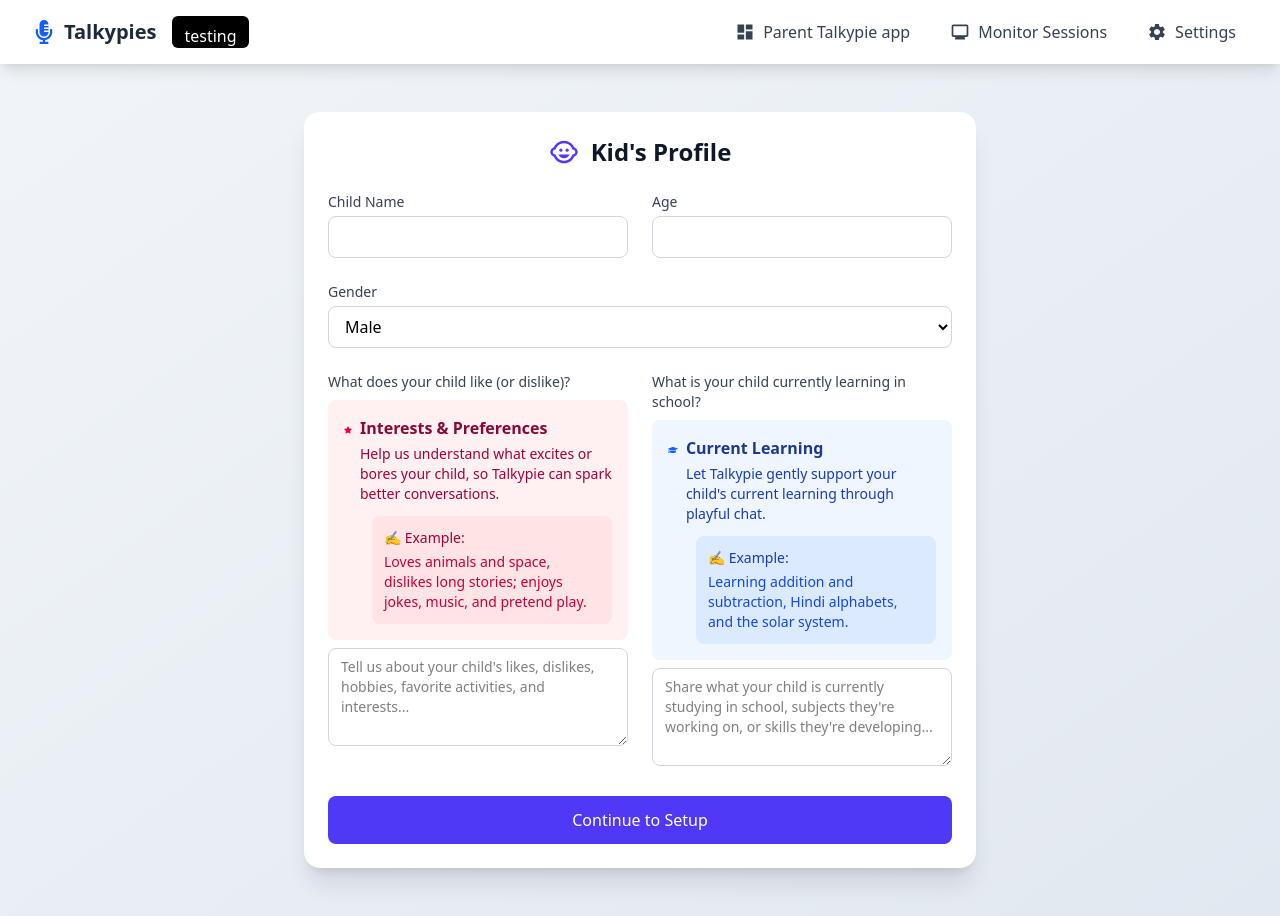
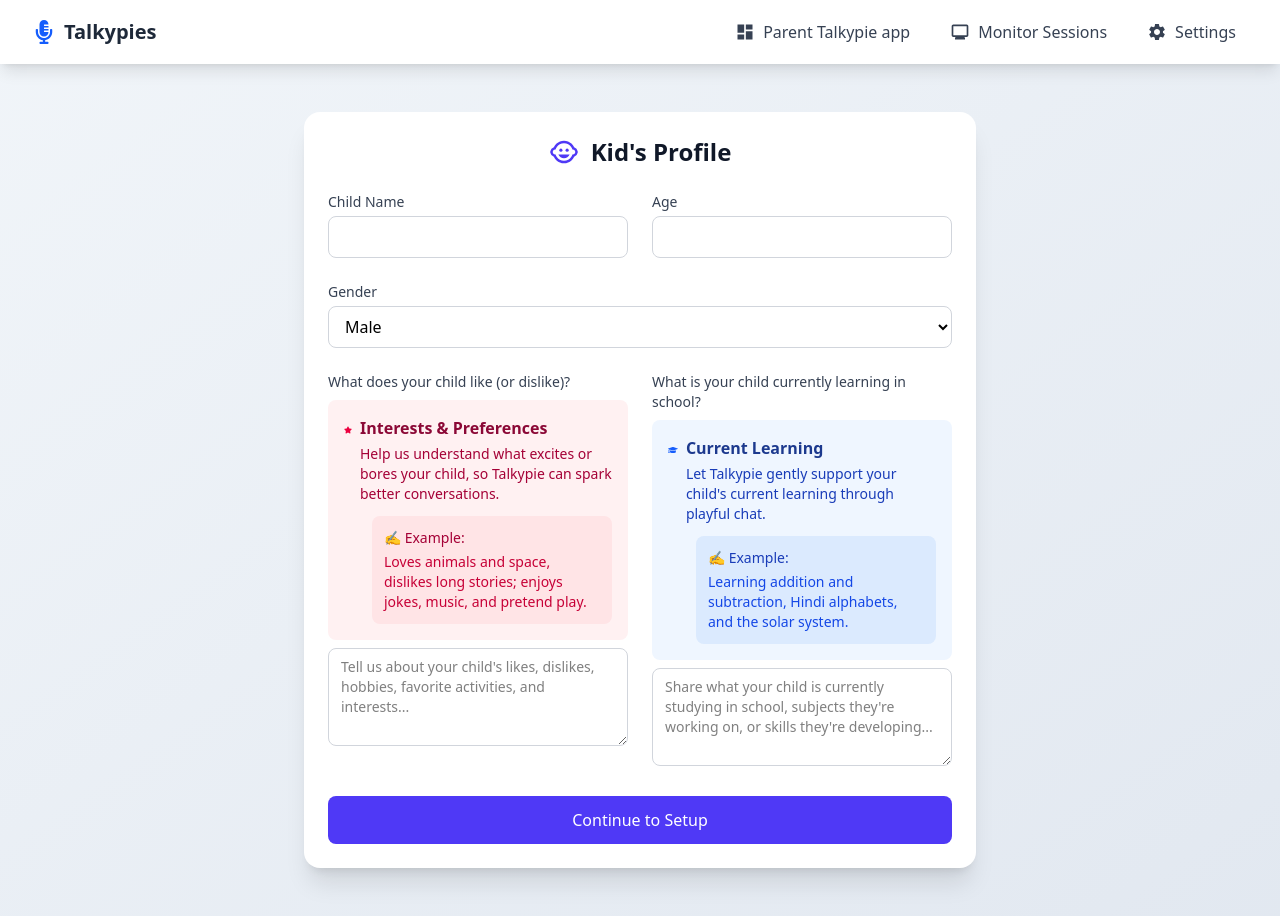
Before and after one commit to sumit-realtyai/Robotics_Voice_Assistant, a React (Vite) app: page /start in a window 1280 px wide. Built offline with nearby package versions, Linux system fonts and the light colour scheme.

Commit message:
vapi flow testing

```diff
--- a/src/VoiceWidget.jsx
+++ b/src/VoiceWidget.jsx
@@ -20,6 +20,7 @@ import { useESP32 } from "./contexts/ESP32Context";
 // will initialize Vapi instance once assistant is created
 let vapi;
 let introAudioIntervalID;
+let repeatedIntroAudio;
 const VoiceWidget = () => {
   const location = useLocation();
   const queryParams = new URLSearchParams(location.search);
@@ -467,6 +468,8 @@ useEffect(() => {
       mediaRecorderRef.current.stop();
      }
   mediaStreamRef.current?.getTracks().forEach(t => t.stop());
+
+
 };
 
 }, [
@@ -497,7 +500,7 @@ const introAudio = async () => {
   if(wakeUpAudioRef.current) {
     wakeUpAudioRef.current.pause(); // Pause any ongoing wake-up audio
     console.log("Paused wake-up audio before starting intro audio.");
-    wakeUpAudioRef.current.currentTime = 0; // Reset the audio to the beginning
+    // wakeUpAudioRef.current.currentTime = 0; // Reset the audio to the beginning
   }
 
   // step-5
@@ -514,18 +517,19 @@ const introAudio = async () => {
       await sendBlinkCommand();
 
 
-      let repeatedAudio;
+
 
 
       // Repeat the intro audio every 5 seconds until speech starts
       introAudioIntervalID = setInterval(() => {
-        repeatedAudio = new Audio(audio.src);
-        repeatedAudio.play();
+        repeatedIntroAudio = new Audio(audio.src);
+        repeatedIntroAudio.play();
         console.log("Playing intro audio...");
       }, 5000);
 
       vapi.once("speech-start", async () => {
-        repeatedAudio.pause();
+
+        repeatedIntroAudio.pause();
         console.log("speech-start called only once");
         console.log("Assistant has started speaking.");
         clearInterval(introAudioIntervalID);
@@ -608,6 +612,11 @@ const introAudio = async () => {
       setIsLoading(false);
       setIsAssistantOn(true);
       isAssistantOnRef.current = true;
+      // stop repeating intro audio and clear intro audio interval
+      // clearInterval(introAudioIntervalID);
+      // if(repeatedIntroAudio) {
+      //   repeatedIntroAudio.pause(); // Pause any ongoing repeated intro audio
+      // }
 
       // when the assistant ended the call implicitly, we have to manually perform end call operations
       vapi.once("call-end", () => {
@@ -672,9 +681,10 @@ const introAudio = async () => {
     if (isAssistantOnRef.current) {
       setIsLoading(true);
       vapi.stop();
-       setIsAssistantOn(false);
+      await endCallProcessing();
+      setIsAssistantOn(false);
       isAssistantOnRef.current = false;
-      await endCallProcessing();
+
       console.log("call disconnected");
 
       setIsLoading(false);
--- a/src/components/Navbar.jsx
+++ b/src/components/Navbar.jsx
@@ -5,17 +5,7 @@ import { MdDashboard, MdMonitor, MdSettings } from 'react-icons/md';
 
 const Navbar = () => {
   const [isMenuOpen, setIsMenuOpen] = useState(false);
-  const [testColor, setTestColor] = useState('#000000');
-  const randomColor = () => {
-    const letters = '0123456789ABCDEF';
-    let color = '#';
-    for (let i = 0; i < 6; i++) {
-      color += letters[Math.floor(Math.random() * 16)];
-    }
-    console.log(color);
-    setTestColor(color);
-  return color;
-  }
+
 
     return (
     <nav className="bg-white shadow-lg">
@@ -27,17 +17,6 @@ const Navbar = () => {
               <span className="text-xl font-bold text-gray-800">Talkypies</span>
             </Link>
           </div>
-
-           {/* creating a testing button whose color set to random color on each color */}
-              <button
-                onClick={randomColor}
-                style={{ backgroundColor: testColor }}
-                className={`  text-white px-3 py-2 rounded-md m-4`}
-                >
-                  testing
-              </button>
-
-
 
 
           {/* Desktop Navigation */}
```
